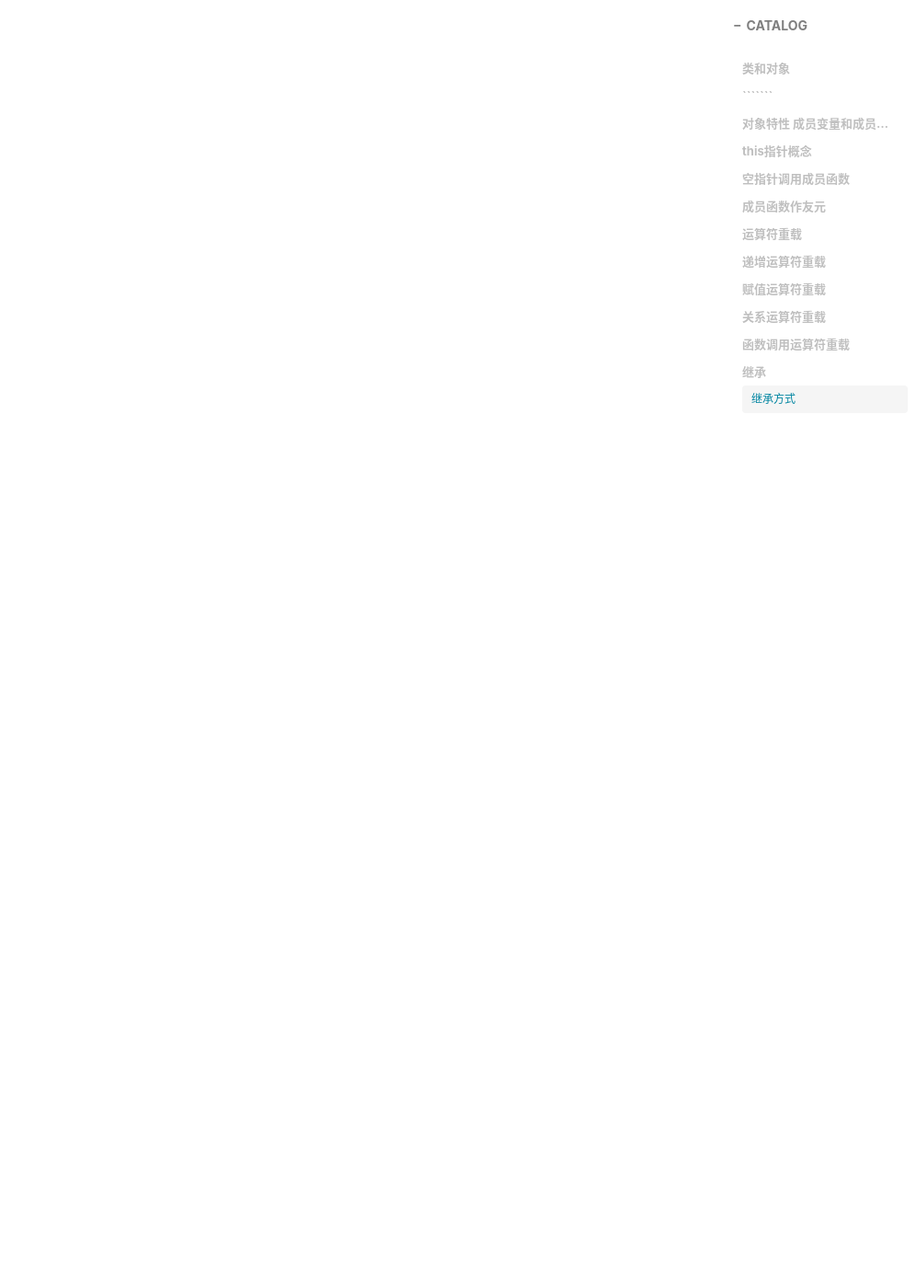
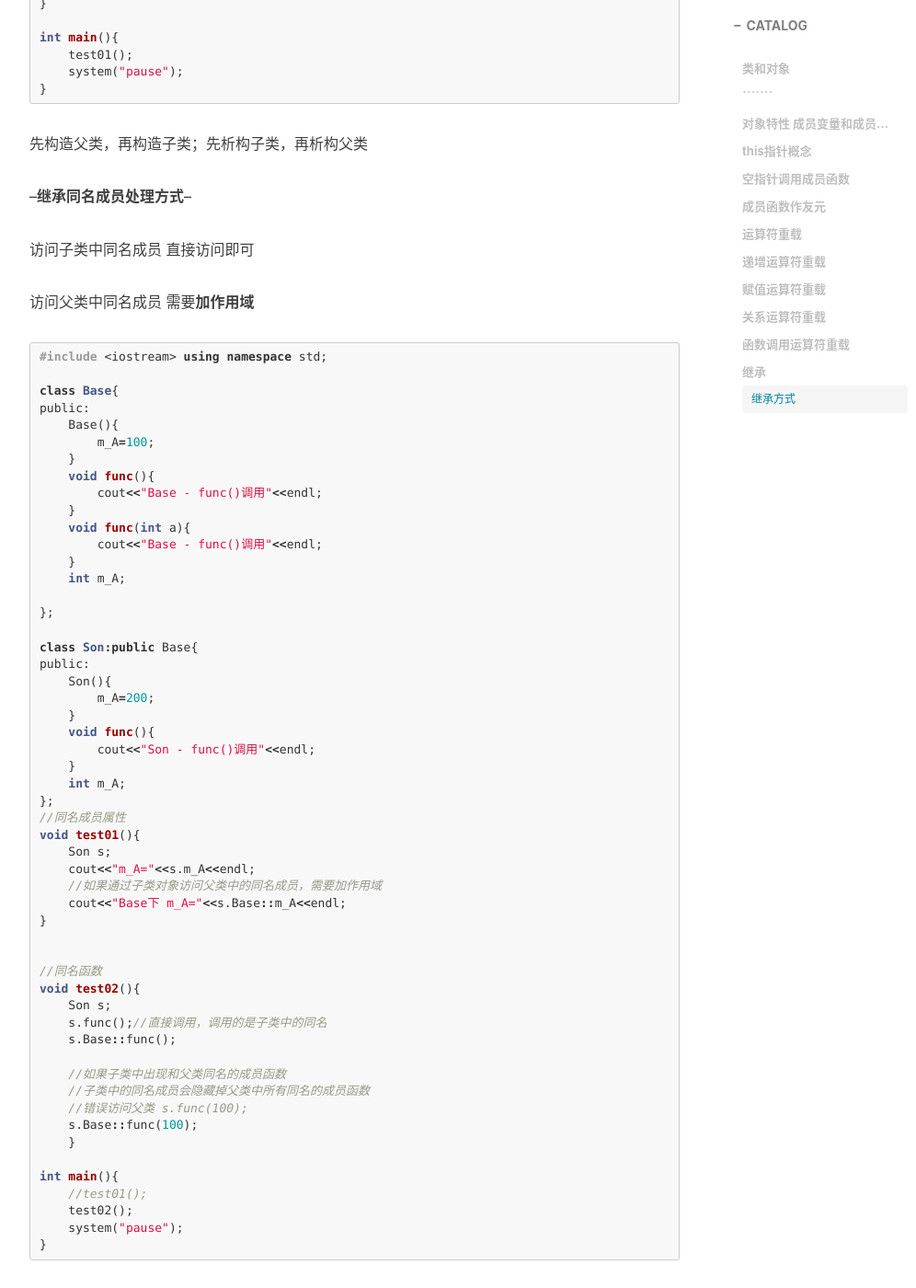
Before and after one commit to 02maple/02maple.github.io_bak, a Jekyll site: the page built from _posts/2022-11-24-C++学习.md, in a window 1280 px wide and 1400 px high, scrolled down 18686 px. Shown: the whole window at 92% size, without its empty margins (233-1229 px from the left). Built offline with Jekyll 4.4.1, drawn with Linux system fonts in a browser that asks for light colours; nearby versions of some CDN libraries; comment, search, counter and statistics services are not loaded; some of the changed text lies outside the part shown.

Commit message:
Update 2022-11-24-C++学习.md

````diff
--- a/_posts/2022-11-24-C++学习.md
+++ b/_posts/2022-11-24-C++学习.md
@@ -884,3 +884,149 @@
 对于父类而言，父类中的私有权限的成员，子类都无法访问
 
 如果是公共继承，权限不变；如果是保护继承，变为保护继承；如果是私有继承，变为私有继承
+
+--**继承中的对象模型**--
+
+```cpp
+#include <iostream>
+using namespace std;
+
+//继承中的对象模型
+class Base{
+public:
+    int m_A;
+protected:
+    int m_B;
+private:
+    int m_C;
+};
+
+class Son:public Base{
+public:
+    int m_D;
+
+};
+
+void test01(){
+    cout<<"size of son="<<sizeof(Son)<<endl;
+    //16
+    //父类中所有非静态成员属性都会被子类继承下去
+    //父类中的私有成员属性 是被编译器给隐藏了 因此访问不到
+    //但是确实被继承下去了
+}
+
+int main(){
+    test01();
+
+    system("pause");
+}
+```
+
+-**父类中所有非静态成员属性都会被子类继承下去**
+
+--**继承中的构造和析构**--
+
+```cpp
+#include <iostream>
+using namespace std;
+
+class Base{
+public:
+    Base(){
+        cout<<"Base 构造函数"<<endl;
+    }
+
+    ~Base(){
+        cout<<"Base 析构函数"<<endl;
+    }
+};
+
+class Son:public Base{
+public:
+    Son(){
+        cout<<"Son 构造函数"<<endl;
+    }
+
+    ~Son(){
+        cout<<"Son 析构函数"<<endl;
+    }
+
+};
+
+void test01(){
+    //Base b;
+    //继承中的构造和析构顺序如下
+    //先构造父类，再构造子类，析构的顺序和构造相反
+    Son a;
+}
+
+int main(){
+    test01();
+    system("pause");
+}
+```
+
+先构造父类，再构造子类；先析构子类，再析构父类
+
+--**继承同名成员处理方式**--
+
+访问子类中同名成员 直接访问即可
+
+访问父类中同名成员 需要**加作用域**
+
+```cpp
+#include <iostream>
+using namespace std;
+
+class Base{
+public:
+    Base(){
+        m_A=100;
+    }
+    void func(){
+        cout<<"Base - func()调用"<<endl;
+    }
+    void func(int a){
+        cout<<"Base - func()调用"<<endl;
+    }
+    int m_A;
+
+};
+
+class Son:public Base{
+public:
+    Son(){
+        m_A=200;
+    }
+    void func(){
+        cout<<"Son - func()调用"<<endl;
+    }
+    int m_A;
+};
+//同名成员属性
+void test01(){
+    Son s;
+    cout<<"m_A="<<s.m_A<<endl;
+    //如果通过子类对象访问父类中的同名成员，需要加作用域
+    cout<<"Base下 m_A="<<s.Base::m_A<<endl;
+}
+
+
+//同名函数
+void test02(){
+    Son s;
+    s.func();//直接调用，调用的是子类中的同名
+    s.Base::func();
+
+    //如果子类中出现和父类同名的成员函数
+    //子类中的同名成员会隐藏掉父类中所有同名的成员函数
+    //错误访问父类 s.func(100);
+    s.Base::func(100);
+    }
+
+int main(){
+    //test01();
+    test02();
+    system("pause");
+}
+```
````
